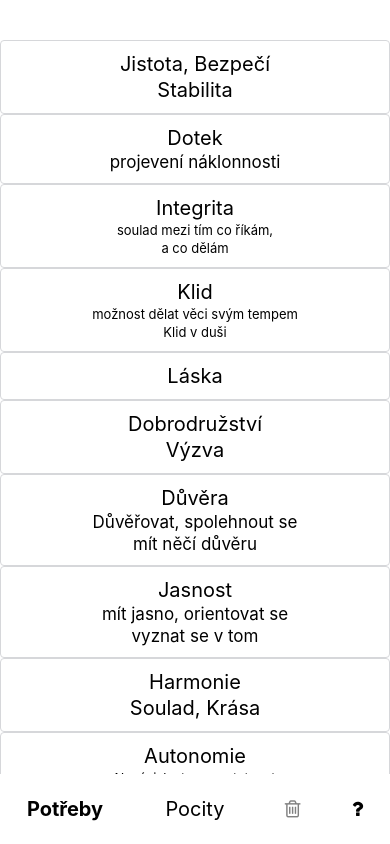
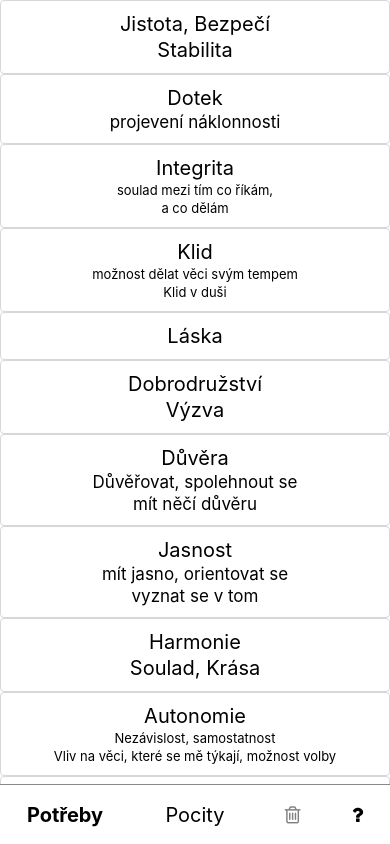
Before and after one commit to lukas-krecan/NvcCards, a React Native app: screen / in a window 390 px wide. Built offline with nearby package versions, Linux system fonts and the light colour scheme; what react-native would draw is missing.

Commit message:
Better style and documentation

```diff
--- a/App.tsx
+++ b/App.tsx
@@ -109,13 +109,13 @@ export default class App extends React.Component<AppProps, AppState> {
         let activeScreen = this.state.activeScreen;
         let noCardsSelected = this.state.selectedCards.length == 0;
         return (
-            <View style={{flex: 1, marginVertical: 20}}>
+            <View style={{flex: 1}}>
                 <View style={{flex: 100}}>
                     {activeScreen == needsScreen && <CardList cards={needs} selectedCards={this.state.selectedCards} onCardClick={(item) => this.selectCard(item)}/>}
                     {activeScreen == feelingsScreen && <CardList cards={feelings} selectedCards={this.state.selectedCards} onCardClick={(item) => this.selectCard(item)}/>}
                     {activeScreen == helpScreen && <Help/>}
                 </View>
-                <View style={{flex: 1, minHeight: 30, flexDirection: 'row'}}>
+                <View style={styles.drawer}>
                     <View style={{flex: 2}}>
                         {this.cardsButton("Potřeby", () => this.setState({activeScreen: needsScreen}), activeScreen == needsScreen)}
                     </View>
@@ -129,7 +129,7 @@ export default class App extends React.Component<AppProps, AppState> {
                     </View>
                     <View style={{flex: 1}}>
                         <TouchableOpacity onPress={() => this.setState({activeScreen: helpScreen})} style={styles.icon}>
-                            <Icon name="question" size={20}/>
+                            <Icon name="question" size={20} />
                         </TouchableOpacity>
                     </View>
                 </View>
@@ -163,8 +163,7 @@ const styles = StyleSheet.create({
         backgroundColor: Colors.white,
     },
     container: {
-        flex: 1,
-        marginVertical: 20
+        flex: 1
     },
     card: {
         borderRadius: 4,
@@ -198,5 +197,13 @@ const styles = StyleSheet.create({
         flex: 1,
         justifyContent: 'center',
         alignItems: 'center'
+    },
+    drawer: {
+        flex: 1,
+        minHeight: 60,
+        flexDirection: 'row',
+        borderWidth: 0,
+        borderTopWidth: 1,
+        borderColor: '#888'
     }
 });
--- a/Help.tsx
+++ b/Help.tsx
@@ -2,10 +2,29 @@ import React from "react";
 import {WebView} from "react-native-webview";
 
 const content = `
-<h1>Kartičky potřeb a pocitů</h1>
-<p>
-  Text kartiček převzatý ze stánek <a href="https://www.nenasilnakomunikace.org/l/cviceni-s-kartickami-potreb-a-pocitu/">nenásilné komunikace</a>
-  </p>
+<!DOCTYPE html>
+<html lang="cs">
+<head>
+    <title>Kartičky potřeb a pocitů</title>
+    <style>
+        h1   {font-size: 60px;}
+        p    {font-size: 50px;}
+        .smaller {font-size: 30px;}
+       </style>
+</head>
+<body>
+    <h1>Kartičky potřeb a pocitů</h1>
+      <p>
+        Text kartiček převzatý ze stánek <a href="https://www.nenasilnakomunikace.org/l/cviceni-s-kartickami-potreb-a-pocitu/">nenásilné komunikace</a>
+        <a rel="license" href="http://creativecommons.org/licenses/by-nc-sa/3.0/cz/"><img alt="Licence Creative Commons" style="border-width:0" src="https://i.creativecommons.org/l/by-nc-sa/3.0/cz/88x31.png" /></a>
+        Na této stránce jsou také k dispozici popisy cvičení.
+      </p>.
+
+      <p class="smaller">
+      Zdrojový kód k dispozici na <a href="https://github.com/lukas-krecan/NvcCards/">GitHubu</a> pod licencí GNU General Public License v3.0
+      </p>
+</body>
+</html>
 `;
 
 export class Help extends React.PureComponent {
```
